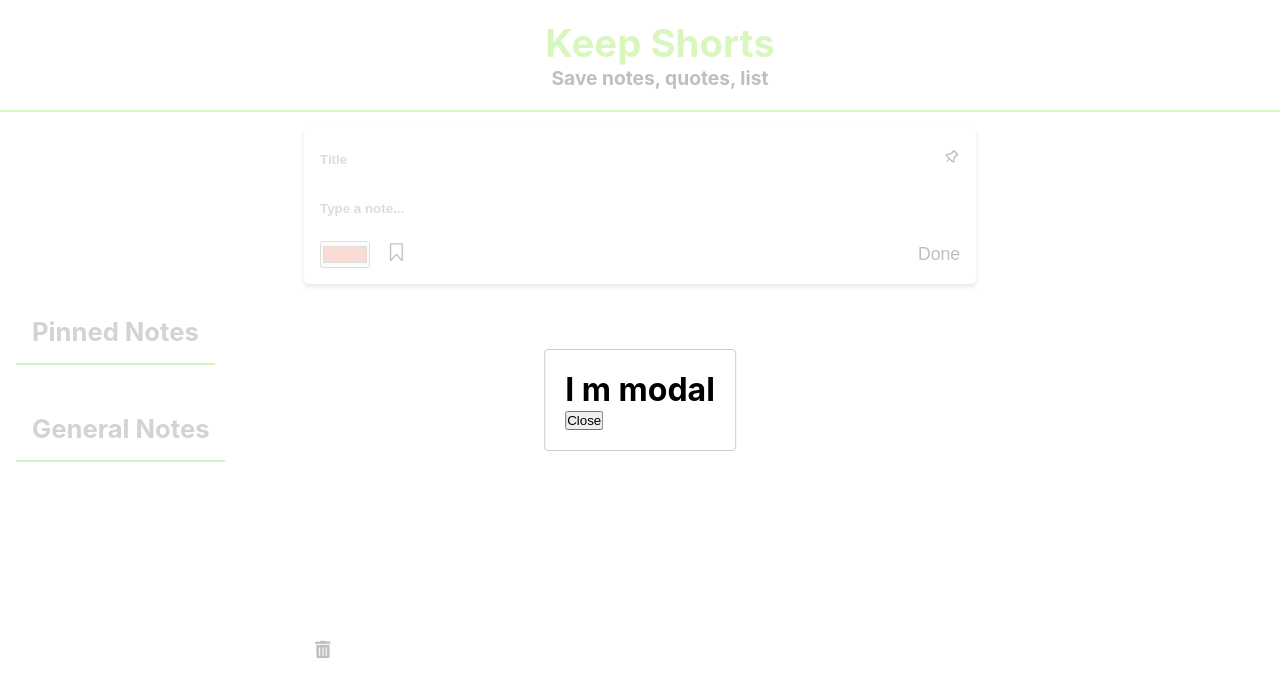
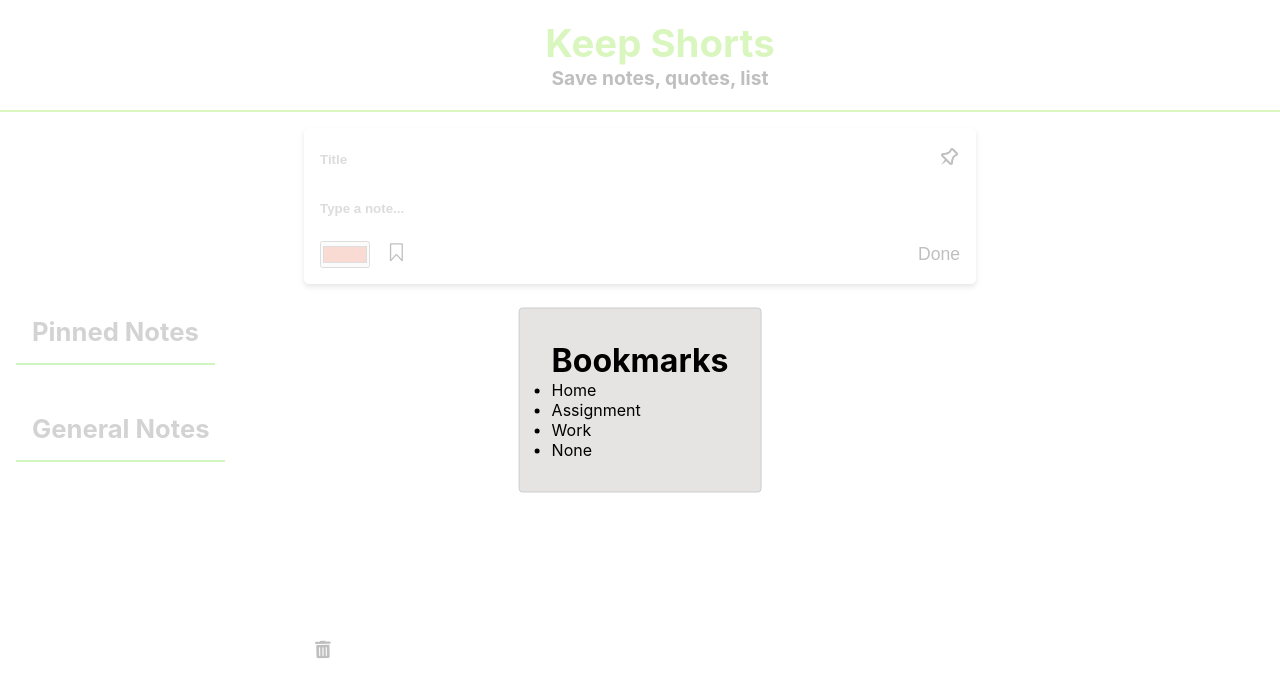
Before and after one commit to Rupamdas832/KeepNotes, a React (Create React App) app: page / in a window 1280 px wide. Both pictures are taken after a click on the button 396 px from the left and 255 px from the top of the page. Shown: the top 696 px of the page. Built offline with nearby package versions, Linux system fonts and the light colour scheme.

Commit message:
bookmark added

```diff
--- a/package.json
+++ b/package.json
@@ -8,6 +8,7 @@
     "@testing-library/user-event": "^12.7.3",
     "react": "^17.0.1",
     "react-dom": "^17.0.1",
+    "react-dropdown": "^1.9.2",
     "react-icons": "^4.2.0",
     "react-modal": "^3.12.1",
     "react-scripts": "4.0.3",
--- a/src/App.css
+++ b/src/App.css
@@ -102,6 +102,15 @@
     box-shadow: 0px 3px 5px rgba(19, 19, 19, 0.705);
     border: 1px solid black;
 }
+.bookmarkDisplay{
+    position: absolute;
+    right: 0px;
+    top: -5px;
+    padding: 1rem;
+    border-radius: 0 20px 0 0;
+    border: 1px solid black;
+    background-color: rgb(234, 255, 50);
+}
 
 .actionBtns{
     width: 90%;
--- a/src/Components/DisplayList.js
+++ b/src/Components/DisplayList.js
@@ -23,7 +23,8 @@ function DisplayList({keepList, setKeepList}) {
                 {pinList && pinList.map((keep, index) => {
                     return <div key={index} style={{backgroundColor: `${keep.color}`}} className="keep pin">
                         <h1 style={{textTransform: "uppercase"}}>{keep.title}</h1>
-                        <p>{keep.desc}</p>
+                        <h3 style={{color: "rgb(54, 54, 54)", fontWeight: "normal"}}>{keep.desc}</h3>
+                        {keep.bookMark && <div className="bookmarkDisplay"><h3>{keep.bookMark}</h3></div>}
                         <div className="actionBtns">
                         <button onClick={() => delBtn(keep.id)} className="btn"><FaTrashAlt/></button>
                         </div>
@@ -35,7 +36,8 @@ function DisplayList({keepList, setKeepList}) {
                 {genList && genList.map((keep, index) => {
                     return <div key={index} style={{backgroundColor: `${keep.color}`}} className="keep">
                         <h1>{keep.title}</h1>
-                        <p>{keep.desc}</p>
+                        <h3 style={{color: "rgb(54, 54, 54)", fontWeight: "normal"}}>{keep.desc}</h3>
+                        {keep.bookMark && <div className="bookmarkDisplay"><h3>{keep.bookMark}</h3></div>}
                         <div className="actionBtns">
                         <button onClick={() => delBtn(keep.id)} className="btn"><FaTrashAlt/></button>
                         </div>
--- a/src/Components/Input.js
+++ b/src/Components/Input.js
@@ -1,15 +1,22 @@
 import React, { useState } from 'react'
 import {v4} from "uuid"
 import Modal from "react-modal"
+import {FcBookmark} from "react-icons/fc"
 import {TiPinOutline, TiPin} from "react-icons/ti"
 import {VscBookmark} from "react-icons/vsc"
 
 function Input({setKeep}) {
+
+    const bookmarkArray = [
+        "Home", "Assignment", "Work"
+    ]
     const [title, setTitle] = useState("")
     const [desc, setDesc] = useState("")
     const [isPin, setIsPin] = useState(false)
     const [color, setColor] = useState("")
+    const [bookMark, setBookMark] = useState("")
     const [modalIsOpen, setModalIsOpen] = useState(false)
+    const [bookMarkList, setBookMarkList] = useState(bookmarkArray)
 
     const customStyles = {
         content : {
@@ -18,9 +25,16 @@ function Input({setKeep}) {
           right                 : 'auto',
           bottom                : 'auto',
           marginRight           : '-50%',
+          padding               : '2rem',
+          backgroundColor       : 'rgb(230, 227, 227)',
           transform             : 'translate(-50%, -50%)'
         }
-      };
+    };
+
+    const addBookMark = (item) => {
+        setBookMark(item);
+        setModalIsOpen(false);
+    }
 
     const addBtn = () => {
         const item = {
@@ -28,32 +42,43 @@ function Input({setKeep}) {
             title: title,
             desc: desc,
             isPin: isPin,
-            color: color
+            color: color,
+            bookMark: bookMark
         }
         setKeep(item)
         setTitle("")
         setDesc("")
         setIsPin("")
         setColor("")
+        setBookMark("")
     }
-    const openModal = () => {
-        setModalIsOpen(true)
-    }
+
     return (
         <div className="inputSection">
         <div className="inputCard" style={{backgroundColor: `${color}`}}>
             <div className="inputTitle">
                 <input placeholder="Title" value={title} onChange={(e) => setTitle(e.target.value)} className="inputField" style={{backgroundColor: `${color}`}}/>
-                <button onClick={() => setIsPin(!isPin)} className="btn">{isPin ? <TiPin/> : <TiPinOutline/>}</button>
+                <button onClick={() => setIsPin(!isPin)} className="btn" style={{fontSize: "1.5rem"}}>{isPin ? <TiPin/> : <TiPinOutline/>}</button>
             </div>
             <input placeholder="Type a note..." value={desc} onChange={(e) => setDesc(e.target.value)} className="inputField desc" style={{backgroundColor: `${color}`}}/>
             <div className="inputActionBtns">
                 <div>
                     <input type="color" id="favcolor" name="favcolor" value="#e76f51" onChange={(e) => setColor(e.target.value)}/>
-                    <button className="btn" style={{fontSize: "1.3rem", marginLeft: "1rem"}} onClick={openModal}><VscBookmark/></button>
-                    <Modal isOpen={modalIsOpen} style={customStyles}>
-                    <h1>I m modal</h1>
-                    <button onClick={() => setModalIsOpen(false)}>Close</button>
+                   <button className="btn" style={{fontSize: "1.3rem", marginLeft: "1rem"}} onClick={() => setModalIsOpen(true)}>{bookMark ? <FcBookmark/> : <VscBookmark/>}</button>
+                    <Modal isOpen={modalIsOpen}  style={customStyles}>
+                    <h1>Bookmarks</h1>
+                    <ul>
+                        {bookMarkList.map((item,index) => {
+                            return <li key={index} onClick={() => addBookMark(item)} style={{cursor: "pointer"}}>{item}</li>
+                        })}
+                        <li onClick={() => {
+                            return (
+                                setBookMark(""),
+                                setModalIsOpen(false))}
+                            } style={{cursor: "pointer"}}>
+                            None
+                        </li>
+                    </ul>
                     </Modal>
                 </div>
                 <button onClick={addBtn} className="btn">Done</button>
```
Also changed, not shown: 1 other file (tests, documents, lock files or other folders).
